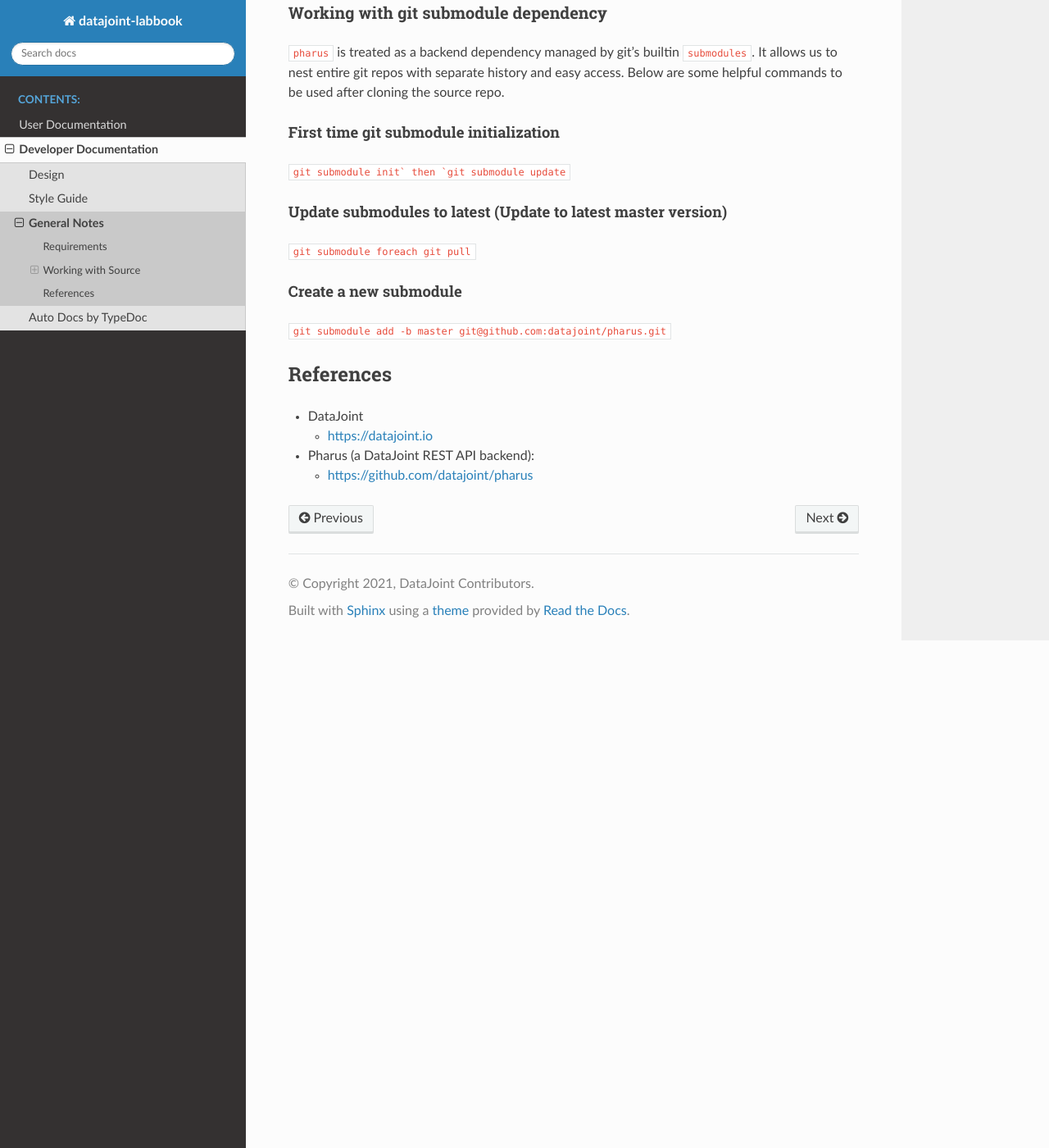
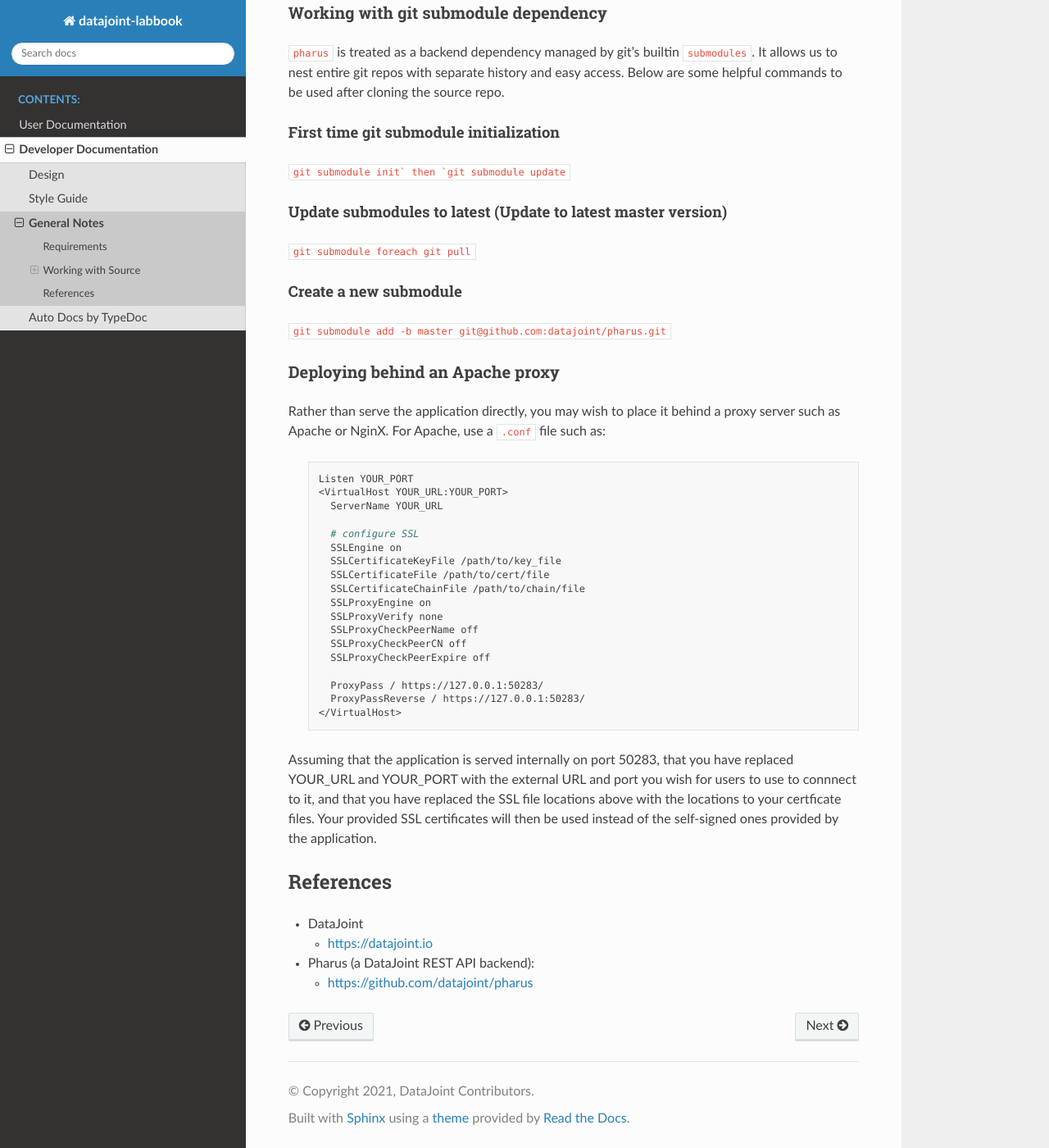
Before and after one commit to datajoint/datajoint-labbook, a Sphinx documentation site: the page built from docs/sphinx/dev_notes.rst, in a window 1280 px wide and 1400 px high, scrolled down 1180 px. Shown: the whole window at 82% size. Built offline with Sphinx 7.4.7 and the Read the Docs theme 2.0.0, drawn with Linux system fonts in a browser that asks for light colours.

Commit message:
Added Apache proxy information to dev notes
I spend a bit of time tonight getting this setup behind an Apache server.  The instructions I am including here are what worked for me, though I generalized them a bit for this documentation.

```diff
--- a/docs/sphinx/dev_notes.rst
+++ b/docs/sphinx/dev_notes.rst
@@ -64,6 +64,35 @@ Create a new submodule
 
 ``git submodule add -b master git@github.com:datajoint/pharus.git``
 
+
+Deploying behind an Apache proxy
+-------------------------------------
+
+Rather than serve the application directly, you may wish to place it behind a proxy server such as Apache or NginX.  For Apache, use a ``.conf`` file such as:
+
+ .. code-block:: bash
+
+  Listen YOUR_PORT
+  <VirtualHost YOUR_URL:YOUR_PORT>
+    ServerName YOUR_URL
+
+    # configure SSL
+    SSLEngine on
+    SSLCertificateKeyFile /path/to/key_file
+    SSLCertificateFile /path/to/cert/file
+    SSLCertificateChainFile /path/to/chain/file
+    SSLProxyEngine on
+    SSLProxyVerify none
+    SSLProxyCheckPeerName off
+    SSLProxyCheckPeerCN off
+    SSLProxyCheckPeerExpire off
+
+    ProxyPass / https://127.0.0.1:50283/
+    ProxyPassReverse / https://127.0.0.1:50283/
+  </VirtualHost>
+
+Assuming that the application is served internally on port 50283, that you have replaced YOUR_URL and YOUR_PORT with the external URL and port you wish for users to use to connnect to it, and that you have replaced the SSL file locations above with the locations to your certficate files.  Your provided SSL certificates will then be used instead of the self-signed ones provided by the application.
+
 References
 ==========
 - DataJoint
```
